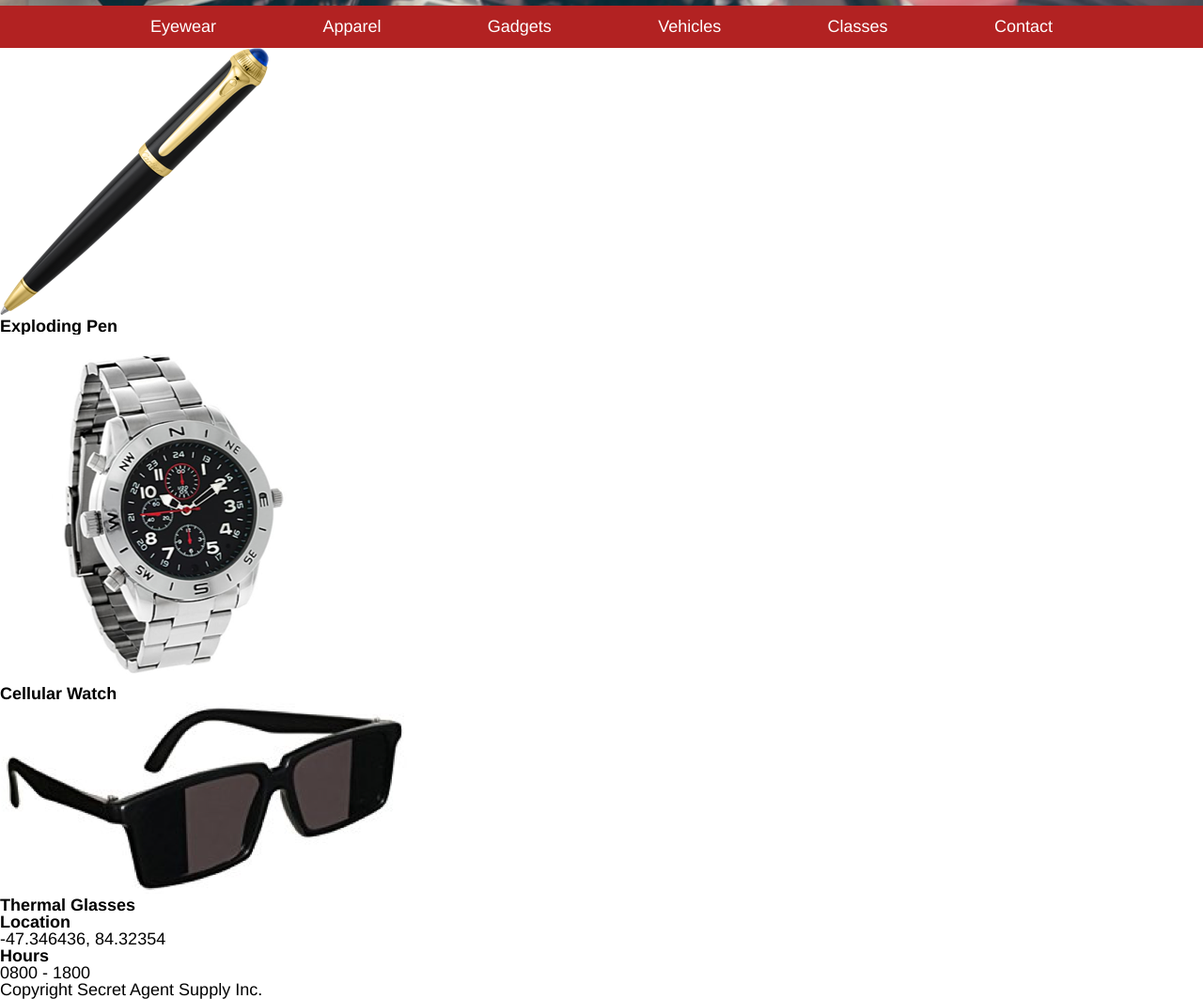
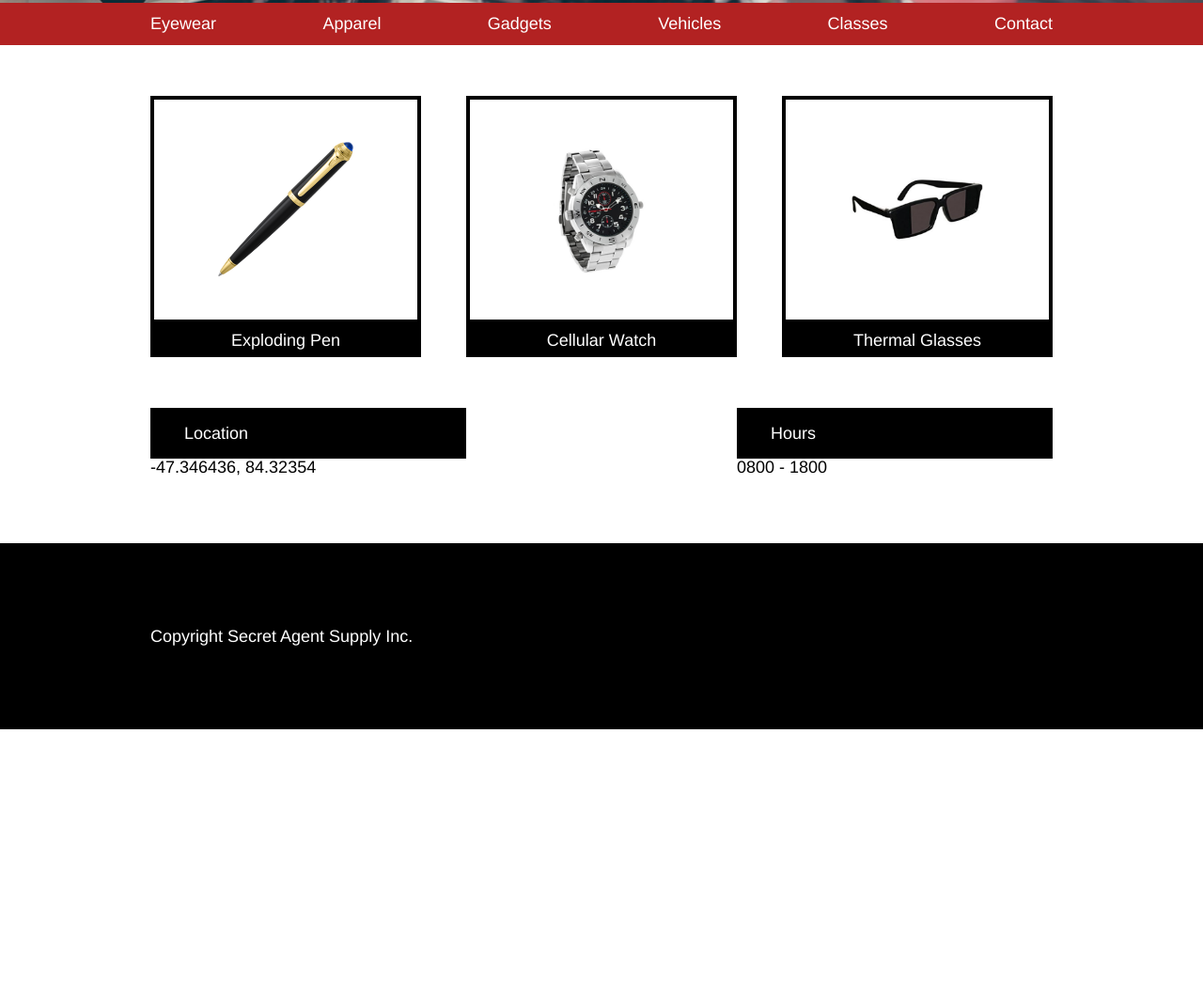
Before and after one commit to harshal1modi/SecretAgentSupply, a plain HTML site: page index.html in a window 1280 px wide. Shown: the part 540-1603 px from the top of the page at 94% size. After the commit the page ends 1316 px from the top, so only its background shows below. Drawn offline with Linux system fonts and the light colour scheme.

Commit message:
960px CSS style sheet Complete

```diff
--- a/index.html
+++ b/index.html
@@ -22,14 +22,13 @@
   <div class="banner">
     <div class="container">
       <div class="new-arrival">
-      <h3>NEW ARRIVAL</h3>
-      <h1> SPORT BIKES AND MOTORCYLES </h1>
+        <h4>NEW ARRIVAL</h4>
+        <h1>SPORT BIKES AND MOTORCYLES</h1>
       </div>
     </div>
   </div>
 
   <!--Navigation-->
-
 
   <nav>
     <ul class="menu-items container">
@@ -45,41 +44,57 @@
 
   <!--Sample Items-->
 
-  <div id="samples" class="sample-items">
+  <div class="container">
+    <div id="samples">
 
-    <div class="pen">
+      <div class="item">
+        <div class="item-image">
           <img src="./resources/images/pen.png">
-      <h3>Exploding Pen</h3>
+        </div>
+        <p class="name">Exploding Pen</p>
       </div>
 
-    <div class="watch">
+
+      <div class="item">
+        <div class="item-image">
           <img src="./resources/images/watch.png">
-      <h3>Cellular Watch</h3>
+        </div>
+        <p class="name">Cellular Watch</p>
+
       </div>
 
-    <div class="glasses">
+      <div class="item">
+        <div class="item-image">
           <img src="./resources/images/glasses.png">
-      <h3>Thermal Glasses</h3>
+        </div>
+        <p class="name">Thermal Glasses</p>
       </div>
 
     </div>
+  </div>
 
   <!--Location-->
+  <div class="container">
+    <div id="location">
 
-  <div id="location" class="location-hours">
-    <div class="location">
-      <h3>Location</h3>
+      <div class="info">
+        <p class="location-time">Location</p>
         <p>-47.346436, 84.32354</p>
       </div>
 
-    <div class="hours">
-      <h3>Hours</h3>
+      <div class="info">
+        <p class="location-time">Hours</p>
         <p>0800 - 1800</p>
       </div>
 
+    </div>
+  </div>
   <!--Footer-->
 
-    <footer>Copyright Secret Agent Supply Inc.</footer>
+
+  <footer>
+    <div class="container">Copyright Secret Agent Supply Inc.</div>
+  </footer>
 
 </body>
 
--- a/resources/css/style.css
+++ b/resources/css/style.css
@@ -1,19 +1,21 @@
 html {
   font-family: Helvetica, sans-serif;
   font-size: 18px;
+}
 
-}
 .container {
   width: 960px;
   margin: 0 auto;
 }
+
 header {
   background-color: black;
   color: white;
-  font-size: 1rem;
+}
+
+header .container {
+  display: flex;
   align-items: center;
-  width: 100%;
-  display: flex;
 }
 
 header img {
@@ -26,7 +28,6 @@ header img {
   background-repeat: no-repeat;
   background-position: center;
   background-size: cover;
-  display: block;
   height: 25rem;
   padding-top: 2.32rem;
 }
@@ -37,36 +38,84 @@ header img {
   top: 9rem;
   width: 20rem;
   padding: 2rem 3rem;
+  color: white;
 }
 
-.new-arrival, h3 h1 {
-color: white;
-display: block;
-align-items: center;
-
-}
-new-arrival, h1 {
-  padding-top: 0.25rem;
-}
-
-
-h3 {
-  font-size: 1rem;
+.new-arrival h4 {
   font-weight: bold;
 }
 
-h1 {
+.new-arrival h1 {
+  padding-top: 0.25rem;
   font-size: 2rem;
   font-weight: bold;
+  font-size: 2em;
+  line-height: 1.2em;
+  margin: 0.25em 0;
 }
 
 nav {
   background-color: firebrick;
   color: white;
 }
+
 .menu-items {
   padding: 0.75rem 0rem;
   display: flex;
   align-items: center;
   justify-content: space-between;
 }
+
+#samples {
+  display: flex;
+  justify-content: space-between;
+  margin: 3rem 0;
+}
+
+.item {
+  width: 30%;
+}
+
+.item-image {
+  display: flex;
+  align-items: center;
+  justify-content: center;
+  height: 9rem;
+  padding: 2rem 0;
+  border: 4px solid black;
+}
+
+.item-image img {
+  max-width: 8rem;
+}
+
+.name {
+  display: block;
+  background-color: black;
+  color: white;
+  text-align: center;
+  padding: 0.5em;
+}
+
+#location {
+  display: flex;
+  justify-content: space-between;
+  margin: 3rem 0;
+}
+
+.info {
+  width: 35%;
+}
+
+.location-time {
+  background-color: black;
+  color: white;
+  padding: 1rem 2rem;
+}
+
+footer {
+  background-color: black;
+  color: white;
+  padding: 5rem 0rem;
+  margin-top: 4rem;
+}
```
Lines whose indentation alone changed are shown as unchanged.
